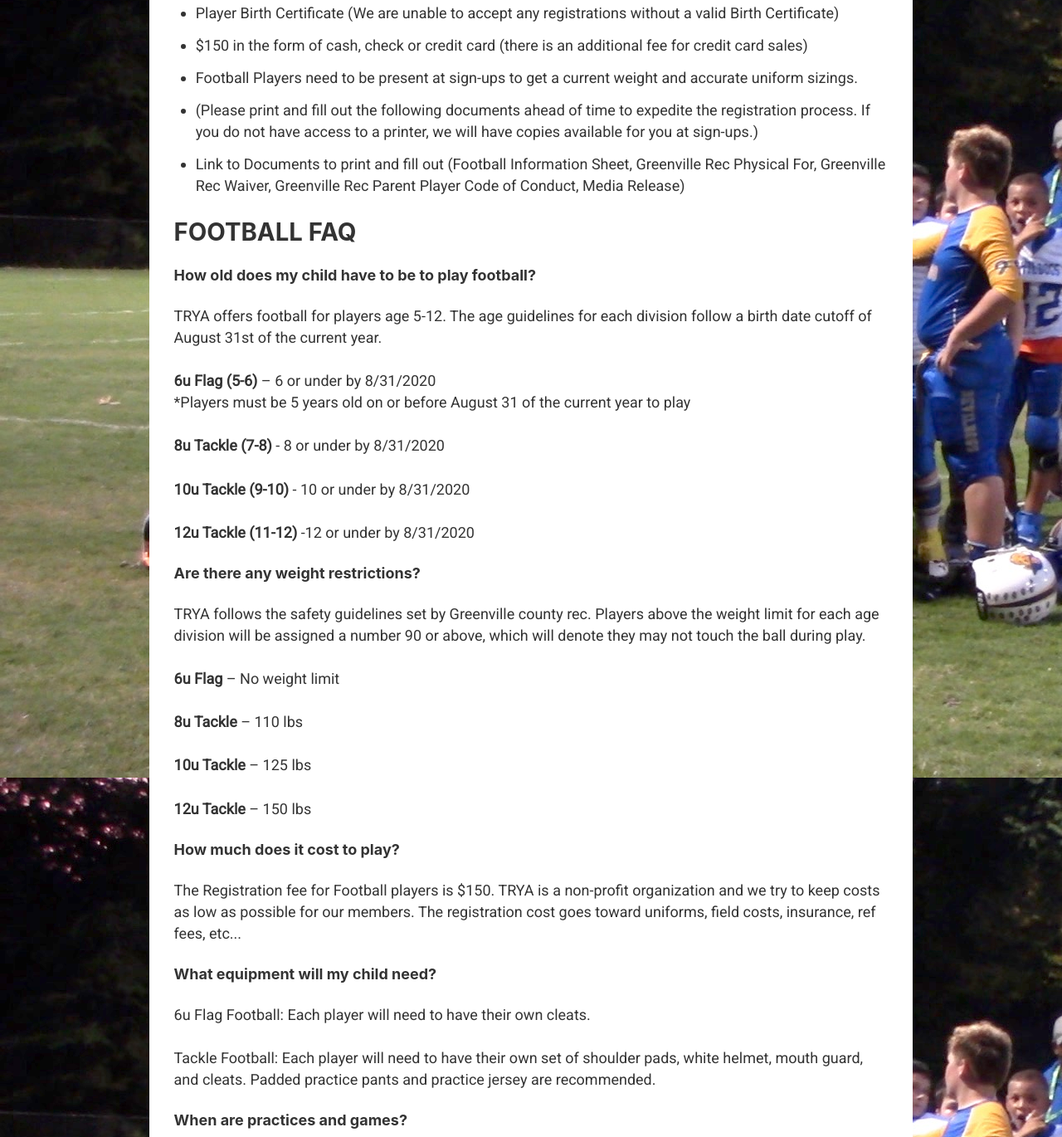
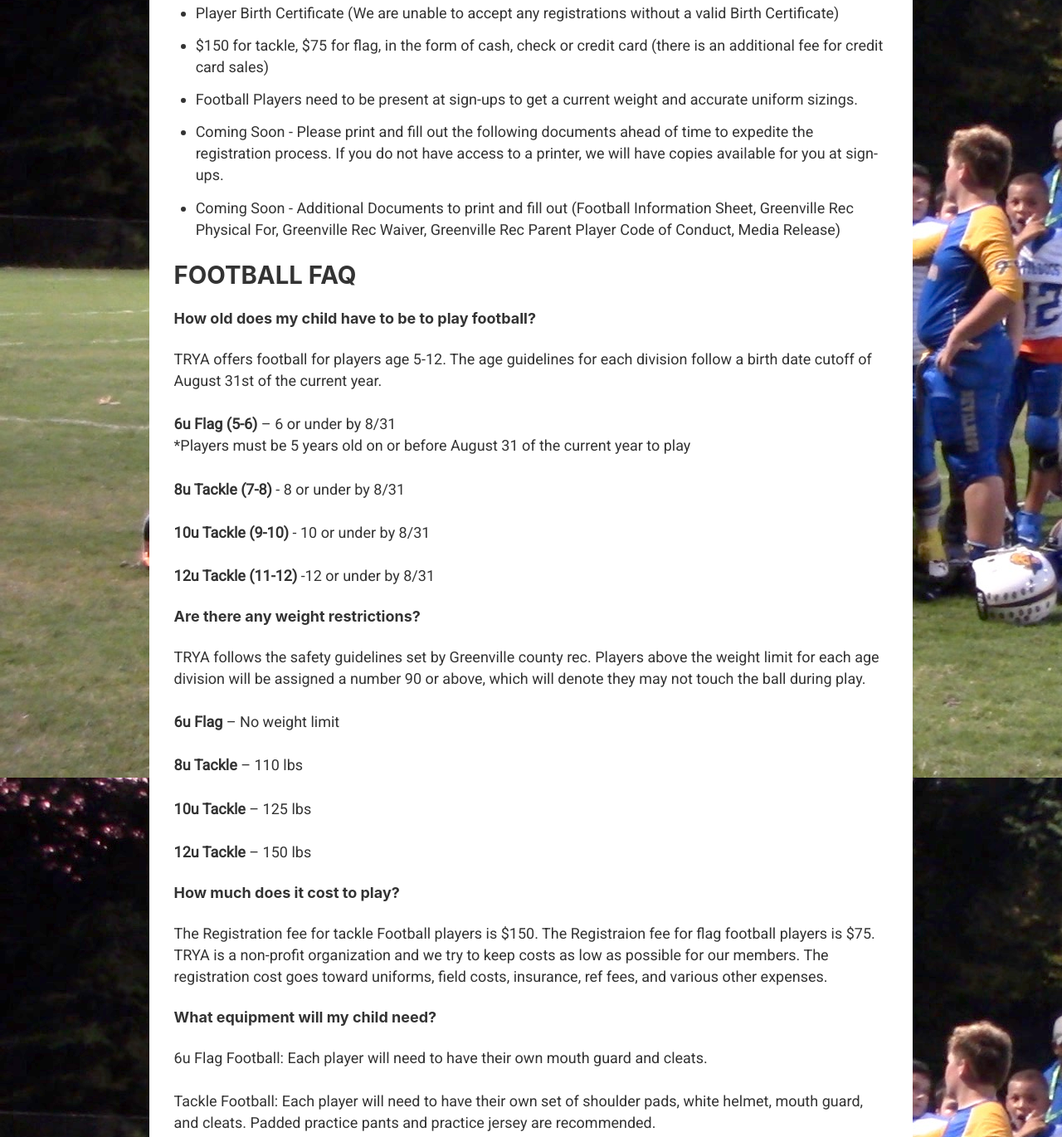
Before and after one commit to tryasc/tryasc, a Gatsby site: page /football in a window 1280 px wide. Shown: the part 1223-2593 px from the top of the page at 83% size. Built offline with nearby package versions, Linux system fonts and the light colour scheme; Gatsby itself is replaced by a stand-in of ours.

Commit message:
Update football.js

```diff
--- a/src/pages/football.js
+++ b/src/pages/football.js
@@ -23,16 +23,16 @@ const FootballPage = () => (
       <li>Wednesday, May 20: 6pm - 8pm</li>
     </ul>
 
-    <p>*Please Note: Football sign-ups are on a first come, first served basis!  Each team is allowed  a maximum of 28 players.  If there are more than 28 players registered for an age group, we will do our best to accommodate a second team, but this will be based on if there are enough additional registrants.  If there are not enough players to make two teams in an age group and your child is #29 or after in registration, they WILL NOT be able to play in the 2020 season, and you will be issued a refund.</p>
+    <p>*Please Note: Football sign-ups are on a first come, first served basis!  Each team is allowed  a maximum of 28 players.  If there are more than 28 players registered for an age group, we will do our best to accommodate a second team, but this will be based on if there are enough additional registrants.  If there are not enough players to make two teams in an age group and your child is #29 or after in registration, they WILL NOT be able to play in the upcoming season, and you will be issued a refund.</p>
 
     <h3>Items Needed for Registration:</h3>
     <ul>
       <li>Player Birth Certificate (We are unable to accept any registrations without a valid Birth Certificate)</li>
 
-      <li>$150 in the form of cash, check or credit card (there is an additional fee for credit card sales)</li>
+      <li>$150 for tackle, $75 for flag, in the form of cash, check or credit card (there is an additional fee for credit card sales)</li>
       <li>Football Players need to be present at sign-ups to get a current weight and accurate uniform sizings.</li>
-      <li>(Please print and fill out the following documents ahead of time to expedite the registration process.  If you do not have access to a printer, we will have copies available for you at sign-ups.)</li>
-      <li>Link to Documents to print and fill out
+      <li>Coming Soon - Please print and fill out the following documents ahead of time to expedite the registration process.  If you do not have access to a printer, we will have copies available for you at sign-ups.</li>
+      <li>Coming Soon - Additional Documents to print and fill out
       (Football Information Sheet, Greenville Rec Physical For, Greenville Rec Waiver, Greenville 	Rec Parent Player Code of Conduct, Media Release)</li>
     </ul>
 
@@ -40,11 +40,11 @@ const FootballPage = () => (
 
     <h4>How old does my child have to be to play football?</h4>
     <p>TRYA offers football for players age 5-12.  The age guidelines for each division follow a birth date cutoff of August 31st of the current year.</p>
-    <p><strong>6u Flag (5-6)</strong> –  6 or under by 8/31/2020<br/>
+    <p><strong>6u Flag (5-6)</strong> –  6 or under by 8/31<br/>
       *Players must be 5 years old on or before August 31 of the current year to play</p>
-    <p><strong>8u Tackle (7-8)</strong> - 8 or under by 8/31/2020</p>
-    <p><strong>10u Tackle (9-10)</strong> - 10 or under by 8/31/2020</p>
-    <p><strong>12u Tackle (11-12)</strong> -12 or under by 8/31/2020</p>
+    <p><strong>8u Tackle (7-8)</strong> - 8 or under by 8/31</p>
+    <p><strong>10u Tackle (9-10)</strong> - 10 or under by 8/31</p>
+    <p><strong>12u Tackle (11-12)</strong> -12 or under by 8/31</p>
 
 
     <h4>Are there any weight restrictions?</h4>
@@ -56,11 +56,11 @@ const FootballPage = () => (
 
 
     <h4>How much does it cost to play?</h4>
-    <p>The Registration fee for Football players is $150.  TRYA is a non-profit organization and we try to keep costs as low as possible for our members.  The registration cost goes toward uniforms, field costs, insurance, ref fees, etc...</p>
+    <p>The Registration fee for tackle Football players is $150.  The Registraion fee for flag football players is $75.  TRYA is a non-profit organization and we try to keep costs as low as possible for our members.  The registration cost goes toward uniforms, field costs, insurance, ref fees, and various other expenses.</p>
 
     <h4>What equipment will my child need?</h4>
 
-    <p>6u Flag Football: Each player will need to have their own cleats.</p>
+    <p>6u Flag Football: Each player will need to have their own mouth guard and cleats.</p>
     <p>Tackle Football: Each player will need to have their own set of shoulder pads, white helmet, mouth guard, and cleats.  Padded practice pants and practice jersey are recommended.</p>
 
     <h4>When are practices and games?</h4>
@@ -71,10 +71,10 @@ const FootballPage = () => (
     <p>We try to keep our registration fees as low as possible while also covering all required costs (uniforms, equipment, league fees, field rentals, insurace, etc).  Depending on the year and coach decision, your team may have some fundraising events to cover additional banquet costs, team gear, etc.</p>
 
     <h4>Who do I contact if I have a problem?</h4>
-    <p>Any issues related to your team should first be addressed with the coach.  If you need additional assistance, or have a general question, please contact us at info.tryasc@gmail.com or contact Roger Williams at _______.</p>
+    <p>Any issues related to your team should first be addressed with the coach.  If you need additional assistance, or have a general question, please contact us at info.tryasc@gmail.com or send us a message on our facebook page.</p>
 
     <h4>How can I volunteer?</h4>
-    <p>We are always looking for motivated volunteers!  Please contact Heather Gagne or Courtney Childers if you are interested in a volunteer opportunity.  You can also email us at info.tryasc@gmail.com.  Thank you for your interest!</p>
+    <p>We are always looking for motivated volunteers!  Please contact us at info.tryasc@gmail.com if you are interested in a volunteer oppoortunity.  Thank you for your interest!</p>
   </Layout>
 )
 
```
